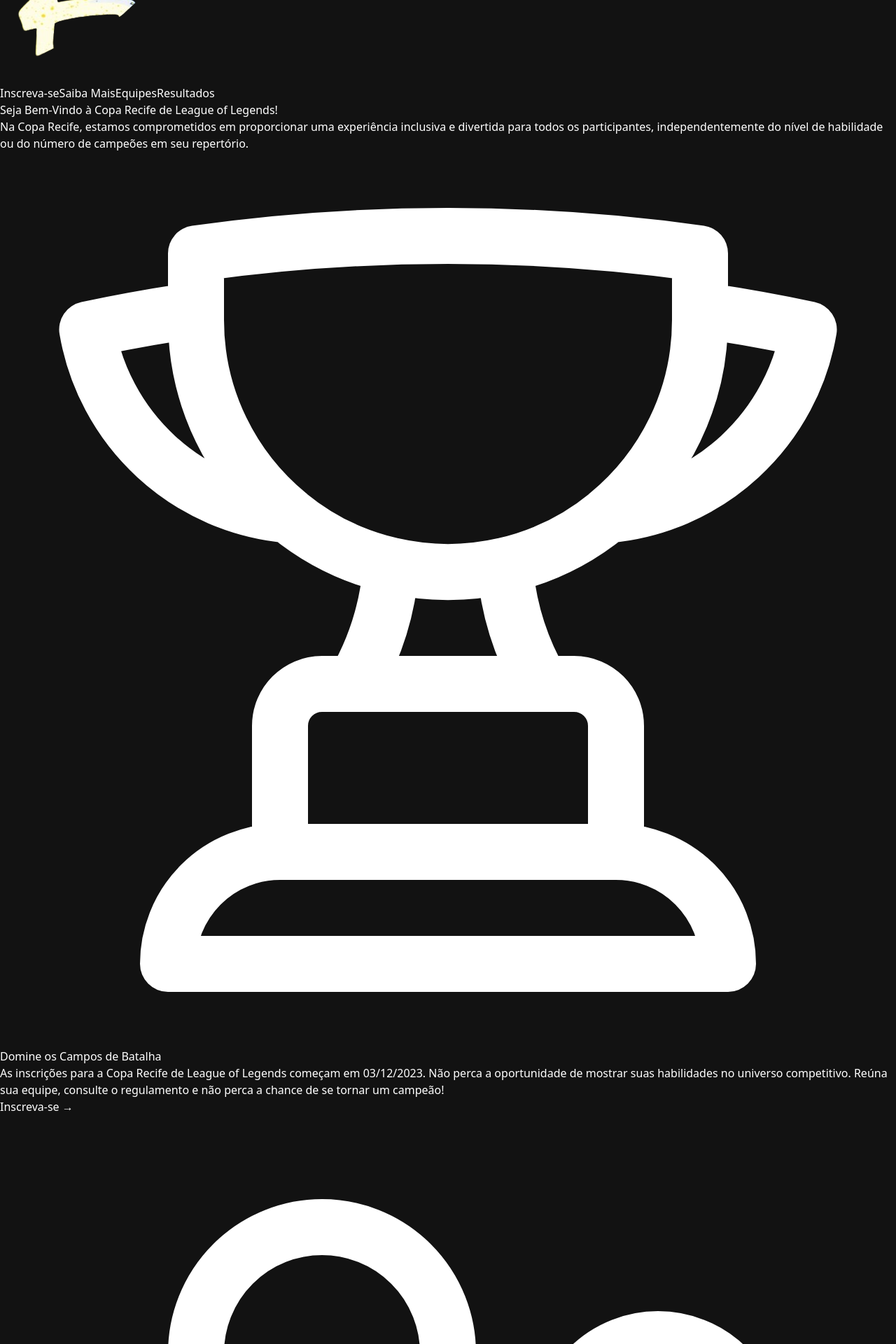
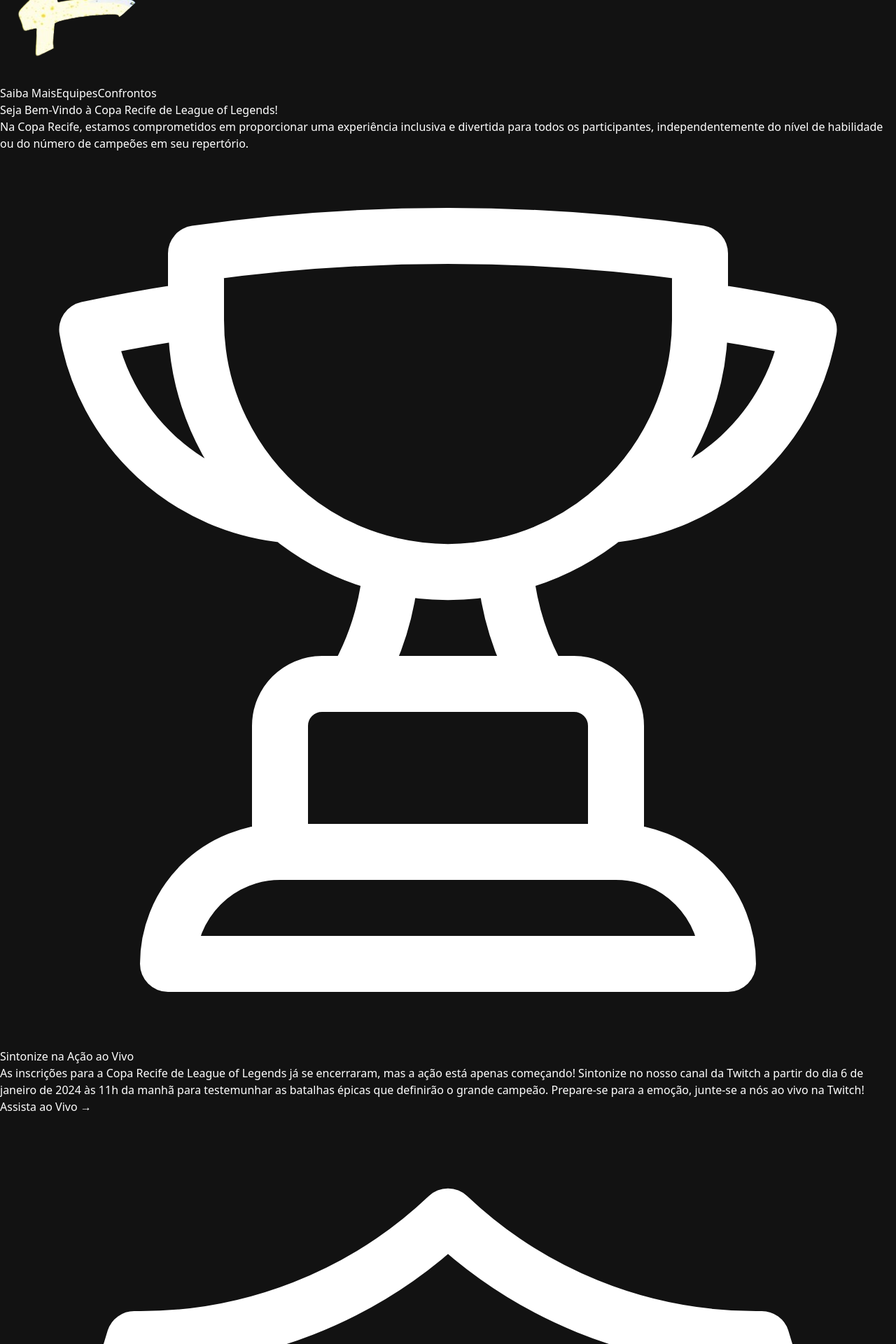
Before and after one commit to leagueofdevs/leagueofdevs.github.io, a React (Vite) app: page / in a window 1280 px wide. Shown: the part 1280-3200 px from the top of the page at 70% size. Built offline with nearby package versions, Linux system fonts and the light colour scheme.

Commit message:
feat(src/pages/Home): update information section

```diff
--- a/src/pages/Home/index.tsx
+++ b/src/pages/Home/index.tsx
@@ -14,26 +14,19 @@
 function Home() {
   const primaryFeatures = [
     {
-      name: "Domine os Campos de Batalha",
+      name: "Sintonize na Ação ao Vivo",
       description:
-        "As inscrições para a Copa Recife de League of Legends começam em 03/12/2023. Não perca a oportunidade de mostrar suas habilidades no universo competitivo. Reúna sua equipe, consulte o regulamento e não perca a chance de se tornar um campeão!",
-      href: "https://docs.google.com/forms/d/e/1FAIpQLSeAhNCcrLeccb5o26AdtojU9yVqAeGOMEjGoka8eMeEzss0Wg/viewform?usp=sf_link",
-      buttonText: "Inscreva-se",
+        "As inscrições para a Copa Recife de League of Legends já se encerraram, mas a ação está apenas começando! Sintonize no nosso canal da Twitch a partir do dia 6 de janeiro de 2024 às 11h da manhã para testemunhar as batalhas épicas que definirão o grande campeão. Prepare-se para a emoção,  junte-se a nós ao vivo na Twitch!",
+      href: "https://www.twitch.tv/coparecifedelol",
+      buttonText: "Assista ao Vivo",
       icon: TrophyIcon,
     },
     {
-      name: "Quem Pode Participar",
+      name: "Confira o Regulamento",
       description:
-        "Todos são bem-vindos! Não importa se você é um jogador experiente ou se está começando agora no universo de Summoner's Rift. Na Copa Recife, a diversão e a competição andam lado a lado. Envolva-se, faça novos amigos e mergulhe na emoção de disputar partidas épicas!",
+        "Queremos que você esteja por dentro de todas as estratégias, regras e reviravoltas emocionantes. Não deixe passar a oportunidade de entender os detalhes que fazem cada partida ser única. Dê uma olhada em nosso Regulamento Oficial, mergulhe nas nuances do torneio e esteja totalmente preparado para a ação. A vitória começa com o conhecimento!",
       href: "https://docs.google.com/document/d/1jzkpLS9lJo9ZsQtC4ZmpgbJ33VHD1CrmiPXZLHGtGJs/edit?pli=1",
-      buttonText: "Veja o Regulamento Oficial",
-      icon: UsersIcon,
-    },
-    {
-      name: "Proteção para Monochampions",
-      description:
-        "Entendemos que cada jogador tem seu próprio estilo único. Se você é um monochampion dedicado, oferecemos condições especiais para você! Queremos que todos os monochampions se sintam valorizados e apoiados ao entrarem no cenário competitivo do nosso amado LoLzinho. Venha mostrar suas habilidades e celebrar a diversidade de estratégias no campo de batalha!",
-      href: "#",
+      buttonText: "Explore o Regulamento Agora",
       icon: ShieldCheckIcon,
     },
   ];
@@ -85,15 +78,6 @@
               draggable={false}
             />
             <div className="flex mt-8 gap-x-4 justify-center items-center flex-col">
-              <button className="text-base lg:text-lg text-white font-bold px-4 rounded hover:text-indigo-400">
-                <a
-                  href="https://docs.google.com/forms/d/e/1FAIpQLSeAhNCcrLeccb5o26AdtojU9yVqAeGOMEjGoka8eMeEzss0Wg/viewform?usp=sf_link"
-                  target="_blank"
-                  rel="noreferrer"
-                >
-                  Inscreva-se
-                </a>
-              </button>
               <button
                 className="text-base lg:text-lg text-white font-bold px-4 rounded hover:text-indigo-400"
                 onClick={handleAboutDivScroll}
@@ -107,10 +91,10 @@
                 Equipes
               </Link>
               <Link
-                to="/resultados"
+                to="/confrontos"
                 className="text-base lg:text-lg text-white font-bold px-4 rounded hover:text-indigo-400"
               >
-                Resultados
+                Confrontos
               </Link>
             </div>
           </span>
@@ -129,7 +113,7 @@
             </p>
           </div>
           <div className="mx-auto mt-16 max-w-2xl sm:mt-20 lg:mt-24 lg:max-w-none">
-            <dl className="grid max-w-xl grid-cols-1 gap-x-8 gap-y-16 lg:max-w-none lg:grid-cols-3">
+            <dl className="grid max-w-xl grid-cols-1 gap-x-8 gap-y-16 lg:max-w-none lg:grid-cols-2">
               {primaryFeatures.map((feature) => (
                 <div key={feature.name} className="flex flex-col">
                   <dt className="text-base font-semibold leading-7 text-white">
```
